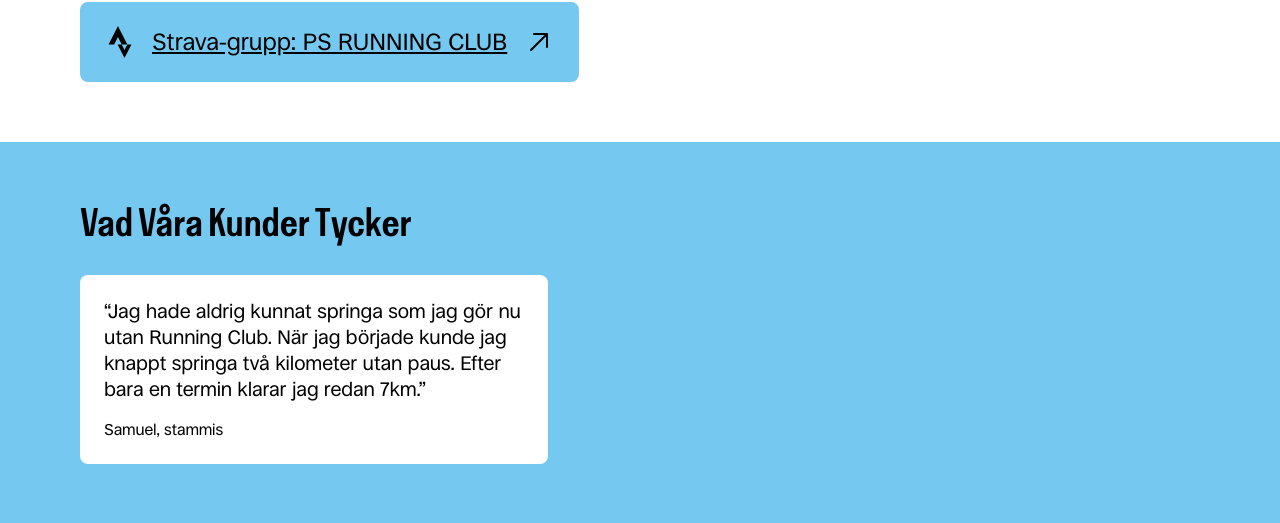
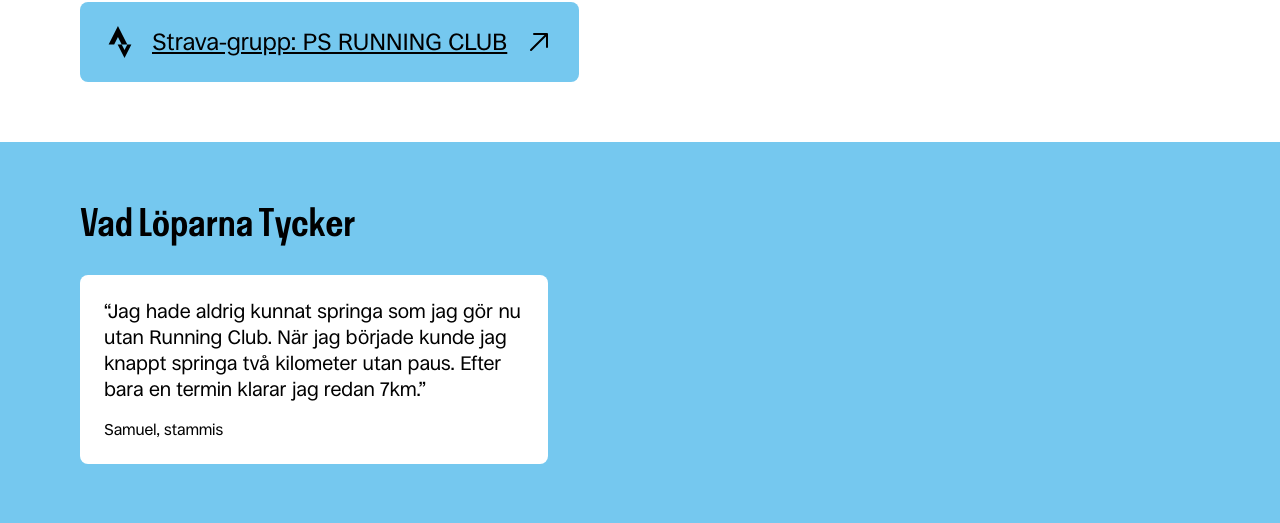
Before and after one commit to smlxdesign/psrunningclub-website, a plain HTML site: page index.html in a window 1280 px wide. Shown: the part 1085-1608 px from the top of the page. Drawn offline with Linux system fonts and the light colour scheme.

Commit message:
feat: change wording in testimonial section

```diff
--- a/index.html
+++ b/index.html
@@ -71,7 +71,7 @@
                 </div>
             </section>
             <section class="testimonials">
-                <h2>Vad Våra Kunder Tycker</h2>
+                <h2>Vad Löparna Tycker</h2>
                 <div>
                     <article>
                         <blockquote>
```
